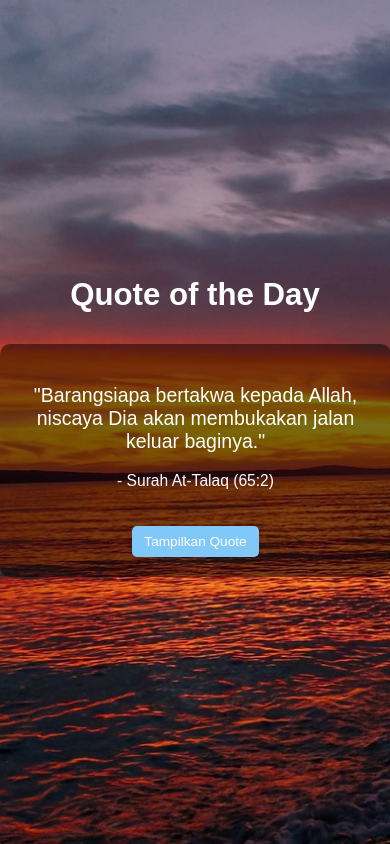
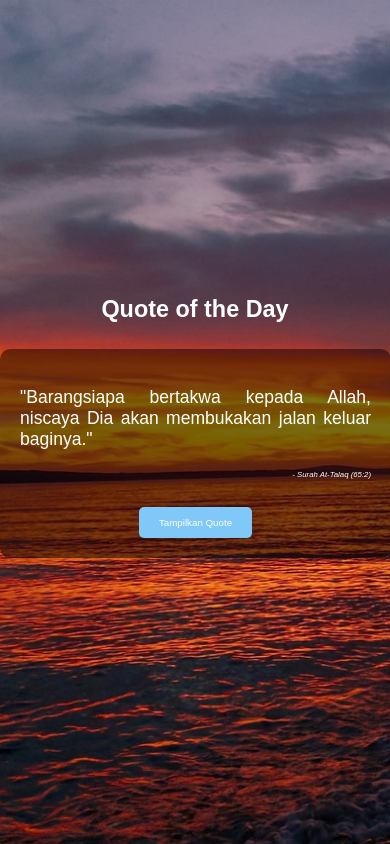
Before and after one commit to Ndwiutama/Quotes-Web, a plain HTML site: page index.html in a window 390 px wide. Drawn offline with Linux system fonts and the light colour scheme.

Commit message:
Update styles.css

```diff
--- a/styles.css
+++ b/styles.css
@@ -22,28 +22,32 @@ body {
 }
 
 .quote-box {
-    text-align: center;
     background-color: rgba(0, 0, 0, 0.5);
     padding: 20px;
     border-radius: 10px;
     margin: 10px auto;
     width: 90%;
     max-width: 500px;
+    text-align: center;
 }
 
 .quote-text {
-    font-size: 3vw; /* Ukuran fleksibel dengan lebar layar */
+    font-size: 3vw;
+    text-align: justify; /* Menjadikan teks rata kanan kiri */
+    margin-bottom: 20px; /* Memberikan sedikit jarak di bawah teks */
 }
 
 .quote-author {
-    font-size: 2vw; /* Ukuran fleksibel dengan lebar layar */
+    font-size: 2vw;
     margin-top: 10px;
+    text-align: right; /* Nama penulis rata kanan untuk tampilan lebih elegan */
+    font-style: italic; /* Gaya miring untuk nama penulis */
 }
 
 .quote-button {
     margin-top: 20px;
     padding: 10px 20px;
-    font-size: 2.5vw; /* Ukuran fleksibel */
+    font-size: 2.5vw;
     background-color: #7fc8f8;
     color: white;
     border: none;
@@ -60,7 +64,7 @@ body {
 /* Media Queries untuk Layar Kecil */
 @media (max-width: 768px) {
     .title {
-        font-size: 6vw; /* Ukuran yang lebih kecil di layar ponsel */
+        font-size: 6vw;
     }
 
     .quote-text {
@@ -68,31 +72,3 @@ body {
     }
 
     .quote-author {
-        font-size: 3.5vw;
-    }
-
-    .quote-button {
-        font-size: 3vw;
-        padding: 8px 16px;
-    }
-}
-
-/* Media Queries untuk Layar Sangat Kecil (Ponsel) */
-@media (max-width: 480px) {
-    .title {
-        font-size: 8vw;
-    }
-
-    .quote-text {
-        font-size: 5vw;
-    }
-
-    .quote-author {
-        font-size: 4vw;
-    }
-
-    .quote-button {
-        font-size: 3.5vw;
-        padding: 8px 12px;
-    }
-}
```
